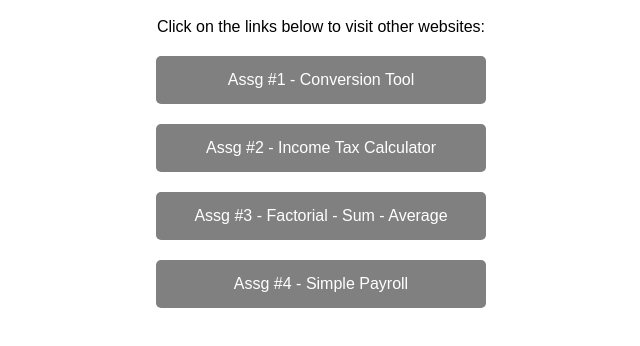
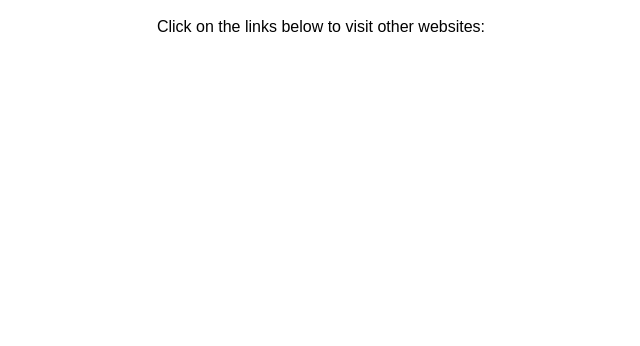
Before and after one commit to JhohnEstrella/jboestrella.github.io, a plain HTML site: page index.html in a window 1280 px wide. Shown: the part 90-436 px from the top of the page, without its empty margins (319-959 px from the left). Drawn offline with Linux system fonts and the light colour scheme.

Commit message:
Update index.html

```diff
--- a/index.html
+++ b/index.html
@@ -9,9 +9,5 @@
 <body>
     <h1>Welcome to My Home Page</h1>
     <p>Click on the links below to visit other websites:</p>
-    <a class="link" href="http://127.0.0.1:5500/assg1.html" target="_blank">Assg #1 - Conversion Tool</a>
-    <a class="link" href="http://127.0.0.1:5500/assg2.html" target="_blank">Assg #2 - Income Tax Calculator</a>
-    <a class="link" href="http://127.0.0.1:5500/assg3.html" target="_blank">Assg #3 - Factorial - Sum - Average</a>
-    <a class="link" href="http://127.0.0.1:5500/assg4.html" target="_blank">Assg #4 - Simple Payroll</a>
 </body>
 </html>
```
